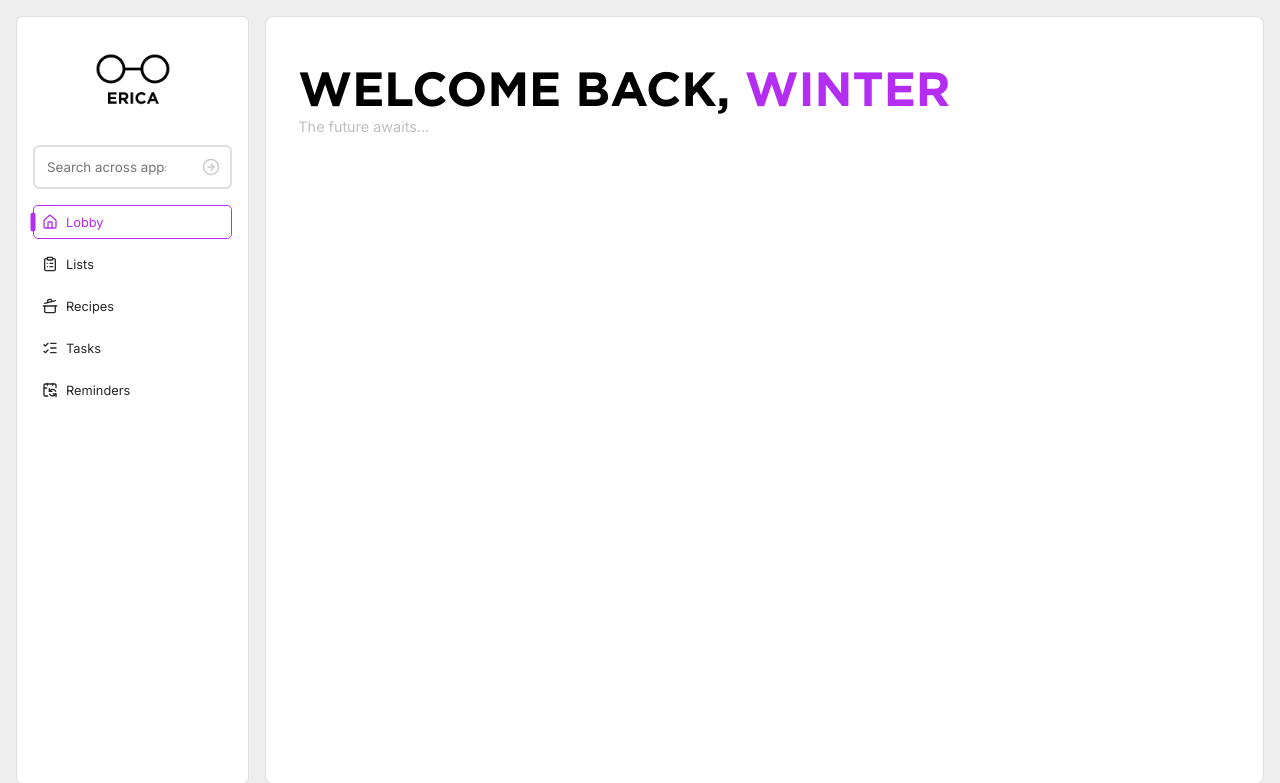
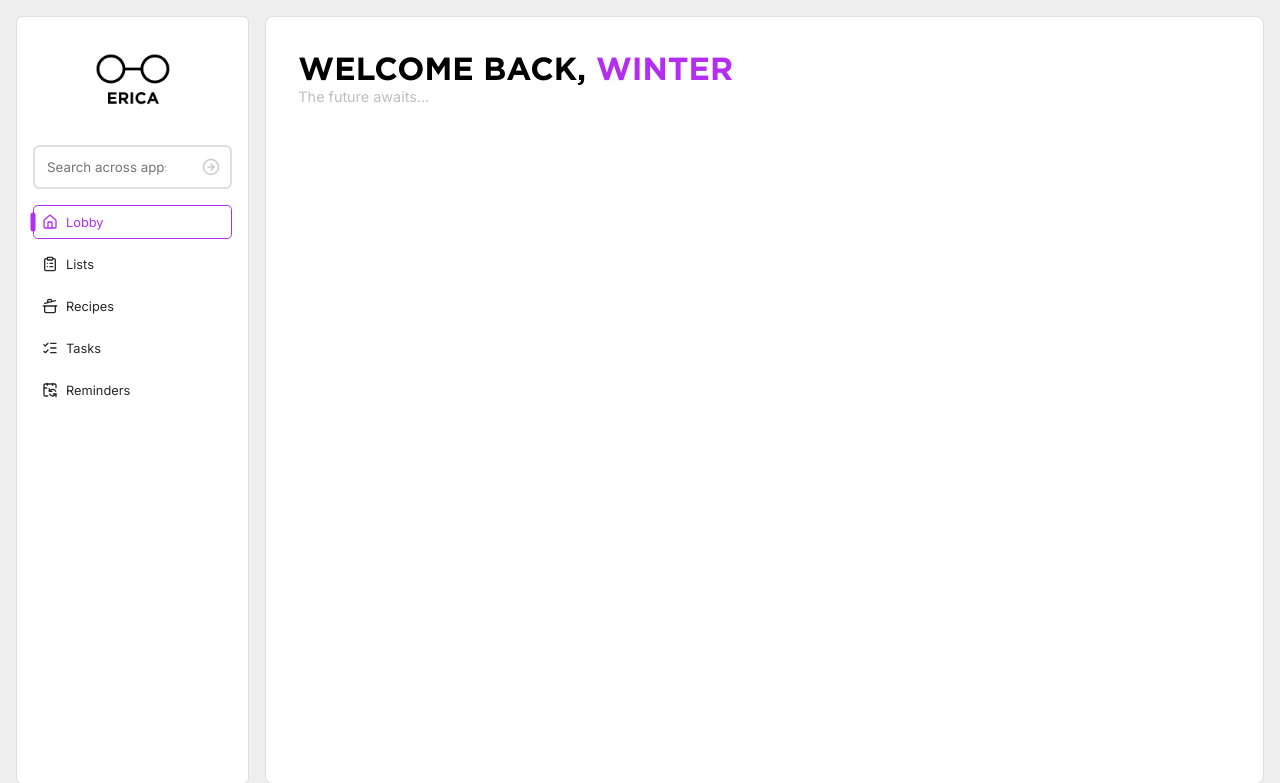
Before and after one commit to WinterTheEngineer/Erica, a Django app: page / in a window 1280 px wide. Shown: the top 783 px of the page. Run offline with Django 5.2, Linux system fonts and the light colour scheme.

Commit message:
resized headers and header divs

```diff
--- a/static/base.css
+++ b/static/base.css
@@ -200,15 +200,14 @@ nav {
 
 .header {
     display: flex;
-    height: 10rem;
-    padding: 0 1rem;
+    padding: 2rem 1rem;
     flex-direction: column;
     justify-content: center;
 }
 
 .header h1,
 .header h1 span {
-    font-size: 3rem;
+    font-size: 2rem;
     font-weight: 500;
     font-family: 'Gotham';
     text-transform: uppercase;
```
